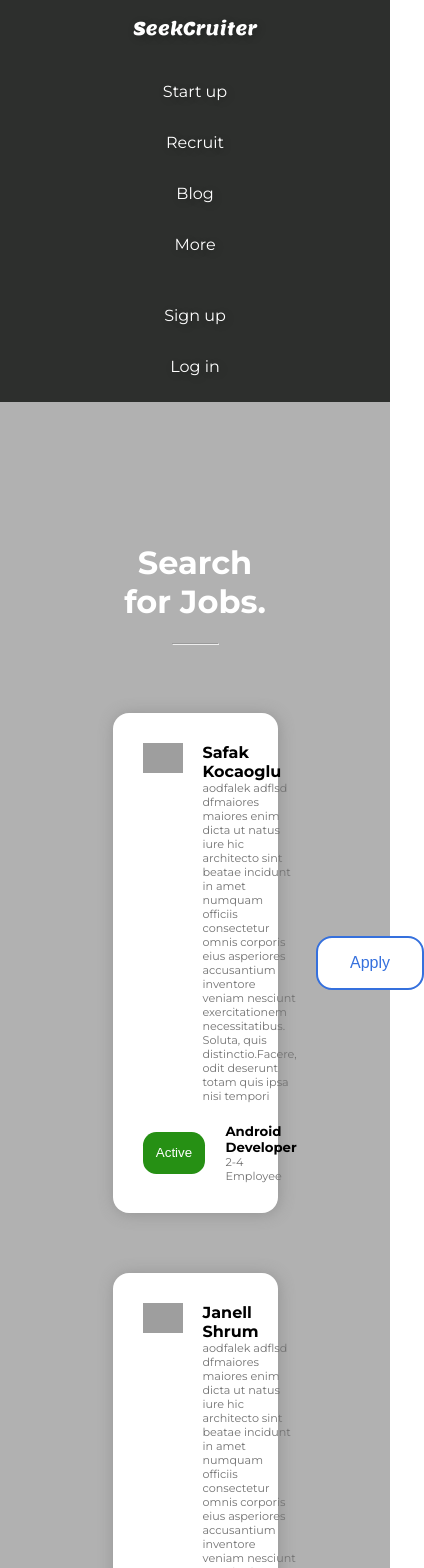
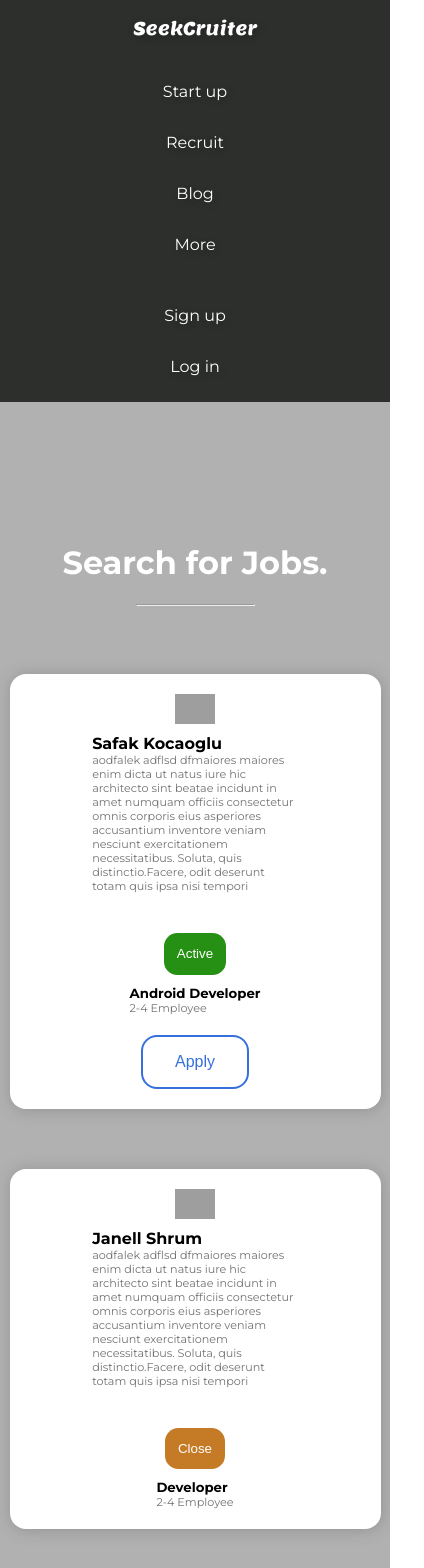
Before and after one commit to PriyanshuChaudhary272/Dreamers_innovathon21, a React (Create React App) app: page /Recruit in a window 390 px wide. Shown: the top 1568 px of the page, 424 px wide, since content can reach past the window. Built offline with nearby package versions, Linux system fonts and the light colour scheme; grey boxes are pictures that could not be loaded.

Commit message:
responsive complete

```diff
--- a/public/index.css
+++ b/public/index.css
@@ -391,6 +391,7 @@ textarea{
 }
 .recruit-icon-name{
     display: flex;
+    margin-left: 10px;
 }
 .recruit-icon-name-button{
     display: flex;
@@ -431,7 +432,7 @@ textarea{
     width: fit-content;
     padding: 1em 2em;
     font-size: 1rem;
-    margin-left: 100px;
+    margin-left: 6em;
     cursor: pointer;
 }
 .recruit-apply-button:hover{
@@ -446,11 +447,33 @@ textarea{
         height: 50%;
         background-color: #1e201eed;
     }
-    .navigation-links{
+    .navigation-links, .recruit-icon-name{
         display: flex;
         flex-direction: column;
         align-items: center;
     }
+    .recruit-Div{
+        display: flex;
+        flex-direction: column;
+        align-items: center;
+        padding: 10px;
+        width: 90%;
+    }
+    .recruit{
+        padding: 120px 0;
+    }
+    .media-company-name{
+        padding: 0;
+        margin: 0;
+    }
+    .button-requirement{
+        display: flex;
+        flex-direction: column;
+    }
+.recruit-apply-button ,.company-name, .recruit-icon-name{
+    margin: 10px ;
+}
+
     #home-page{
         display: flex;
         flex-direction: row;
--- a/src/Components/Navbar.jsx
+++ b/src/Components/Navbar.jsx
@@ -21,7 +21,7 @@ function Navbar(props) {
                     <li><Link className="nav-item" to="/Recruit">Start up</Link></li>
                     <li><Link className="nav-item" to="/Startup">Recruit</Link></li>
                     <li><Link className="nav-item" to="4">Blog</Link></li>
-                    <li style = {window.location.port.toString() !== "localhost:3000"?{visibility:"hidden"&&console.log(window.location.hostname.toString())}:{ visibility:"visible"}}><Link className="nav-item" to="/#More">More</Link></li>
+                    <li><a className="nav-item" href="/#More">More</a></li>
                 </ul>
                 {login ?
                     <ul className="navigation-links login-icon">
--- a/src/Components/RecruitDiv.jsx
+++ b/src/Components/RecruitDiv.jsx
@@ -9,14 +9,14 @@ function RecruitDiv(props) {
                         <div>
                             <Icons lsize="2.5rem" src={props.iconsrc} />
                         </div>
-                        <div className="company-name">
+                        <div className="company-name media-company-name">
                             <h4>{props.name}</h4>
                             <p>{props.description}</p>
                         </div>
                     </div>
                     <div className="button-requirement">
                         <button style ={{backgroundColor: props.active==="true"?"#269014":"#c57b26"}} className="recruit-button">{props.active==="true"?"Active":"Close"}</button>
-                        <div className="company-name">
+                        <div className="company-name media-company-name">
                             <h5>{props.recruirement}</h5>
                             <p>{props.employee} Employee</p>
                         </div>
--- /dev/null
+++ b/src/Components/Teammember.jsx
@@ -0,0 +1,13 @@
+import React from "react";
+import Icons from "./icons";
+function Member(props) {
+    return (
+        <div className="team-member">
+            <Icons circle={props.circle} lsize={props.lsize} src={props.src} />
+            <h4>{props.name}</h4>
+            <p>{props.prof}</p>
+            <p>{props.intro}</p>
+        </div>
+    )
+}
+export default Member;
--- a/src/Pages/More.jsx
+++ b/src/Pages/More.jsx
@@ -1,6 +1,6 @@
 import React from "react";
 import Icons from '../Components/icons';
-
+import Member from "../Components/Teammember";
 function More(){
     return (
         <div className="More-div" id = "More">
@@ -9,28 +9,16 @@ function More(){
                     <div className="Team-group">
                         <div className="team-member">
                             <Icons circle="true" lsize="8rem" src="https://images.unsplash.com/photo-1564932437263-dbf5578771bb?ixid=MnwxMjA3fDB8MHxwaG90by1wYWdlfHx8fGVufDB8fHx8&ixlib=rb-1.2.1&auto=format&fit=crop&w=1147&q=80" />
-                            <h4>john mayer</h4>
-                            <p>IOS developer</p>
-                            <p>working as cheif executive Lorem r nam quam ebitis soluta quisquam, et suscipit officiis enim sit facere eveniet ad alias elige</p>
+                            <h4>Priyanshu Chaudhary</h4>
+                            <p>web developer</p>
+                            <p>working as chem quam ebitis soluta quisquam, et suscipit officiis enim sit facere eveniet ad alias elige</p>
                         </div>
-                        <div className="team-member">
-                            <Icons circle="true" lsize="8rem" src="https://images.unsplash.com/photo-1564932437263-dbf5578771bb?ixid=MnwxMjA3fDB8MHxwaG90by1wYWdlfHx8fGVufDB8fHx8&ixlib=rb-1.2.1&auto=format&fit=crop&w=1147&q=80" />
-                            <h4>john mayer</h4>
-                            <p>IOS developer</p>
-                            <p>working as cheif executive Lorbitis soluta quisquam, et suscipit officiis enim sit facere eveniet ad alias elige</p>
-                        </div>
-                        <div className="team-member">
-                            <Icons circle="true" lsize="8rem" src="https://images.unsplash.com/photo-1564932437263-dbf5578771bb?ixid=MnwxMjA3fDB8MHxwaG90by1wYWdlfHx8fGVufDB8fHx8&ixlib=rb-1.2.1&auto=format&fit=crop&w=1147&q=80" />
-                            <h4>john mayer</h4>
-                            <p>IOS developer</p>
-                            <p>working as cheif executive Lorem r nam quam io quidem debitis soluta quisquam, et suscipit officiis enim sit facere eveniet ad alias elige</p>
-                        </div>
-                        <div className="team-member">
-                            <Icons circle="true" lsize="8rem" src="https://images.unsplash.com/photo-1564932437263-dbf5578771bb?ixid=MnwxMjA3fDB8MHxwaG90by1wYWdlfHx8fGVufDB8fHx8&ixlib=rb-1.2.1&auto=format&fit=crop&w=1147&q=80" />
-                            <h4>john mayer</h4>
-                            <p>IOS developer</p>
-                            <p>working as cnt assumenda, optio quidem debitis soluta quisquam, et suscipit officiis enim sit facere eveniet ad alias elige</p>
-                        </div>
+                        <Member
+                            circle="true" lsize="8rem" src="https://images.unsplash.com/photo-1564932437263-dbf5578771bb?ixid=MnwxMjA3fDB8MHxwaG90by1wYWdlfHx8fGVufDB8fHx8&ixlib=rb-1.2.1&auto=format&fit=crop&w=1147&q=80"
+                            name = "Nikhilesh Jain"
+                            prof = "web developer"
+                            intro = "working as cheif executive Lorbitis soluta quisquam, et suscipit officiis enim sit facere eveniet ad alias elige"
+                        />
 
 
                     </div>
```
